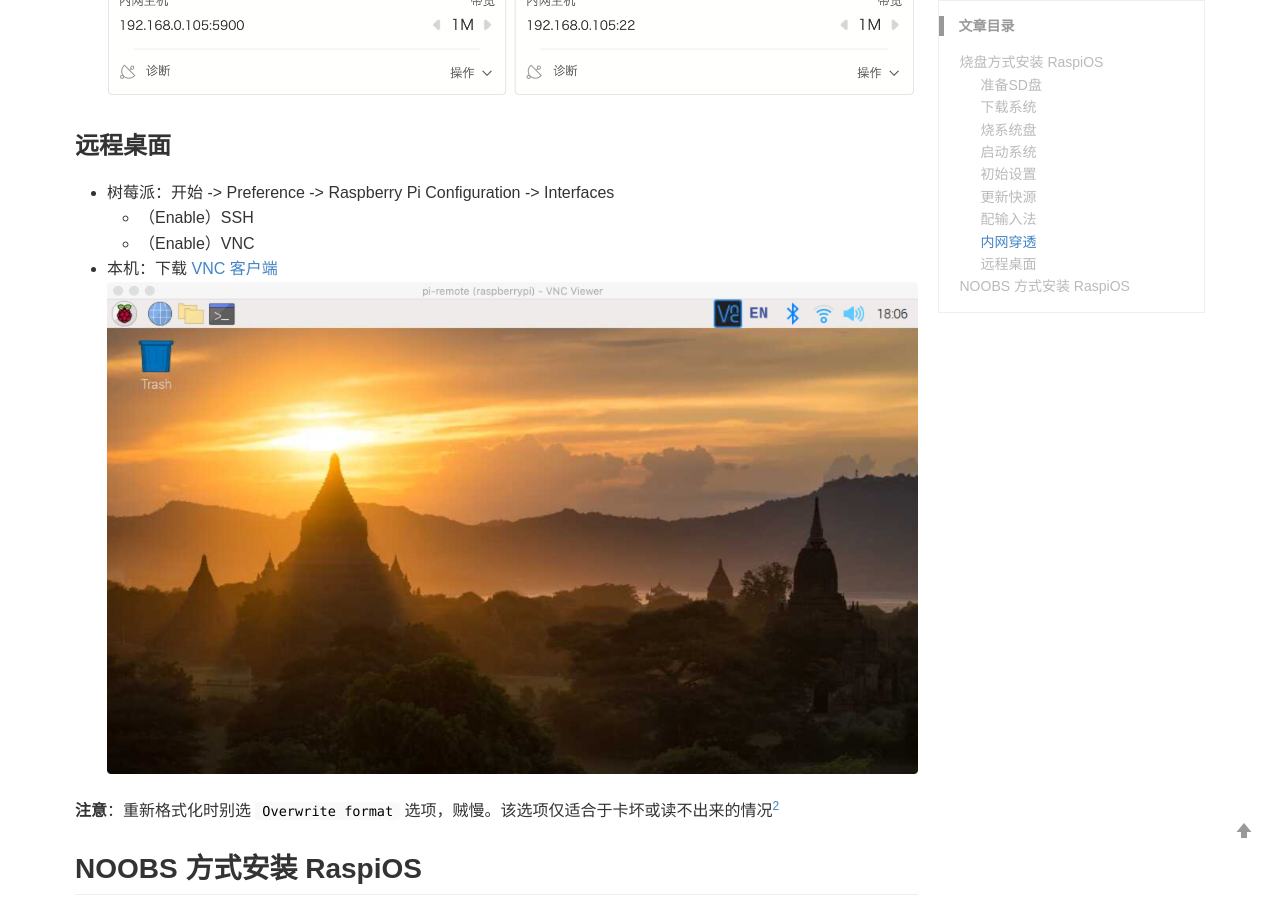
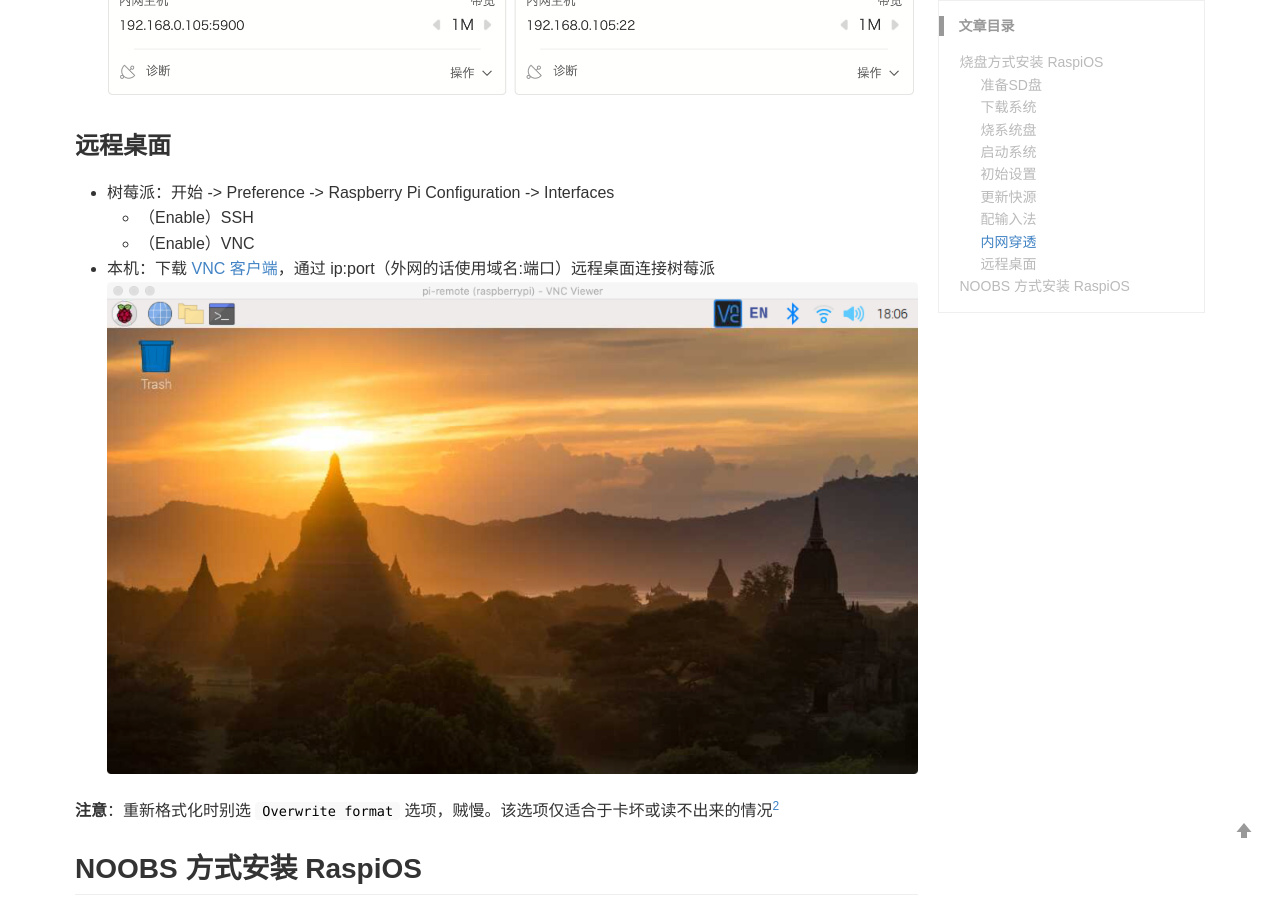
Before and after one commit to ShaneKing/ShaneKing.github.io, a Jekyll site: the page built from _posts/2020-11-22-raspberry-pi-first-experience.md, in a window 1280 px wide and 900 px high, scrolled down 2846 px. Built offline with Jekyll 4.4.1, drawn with Linux system fonts in a browser that asks for light colours; comment, search, counter and statistics services are not loaded.

```diff
--- a/_posts/2020-11-22-raspberry-pi-first-experience.md
+++ b/_posts/2020-11-22-raspberry-pi-first-experience.md
@@ -103,7 +103,7 @@
 - 树莓派：开始 -> Preference -> Raspberry Pi Configuration -> Interfaces
   - （Enable）SSH
   - （Enable）VNC
-- 本机：下载 [VNC 客户端](https://www.realvnc.com/en/connect/download/viewer/)
+- 本机：下载 [VNC 客户端](https://www.realvnc.com/en/connect/download/viewer/)，通过 ip:port（外网的话使用域名:端口）远程桌面连接树莓派
 ![](/images/posts/2020/11/WX20201127-180627@2x.png)
 
 **注意**：重新格式化时别选 `Overwrite format` 选项，贼慢。该选项仅适合于卡坏或读不出来的情况[^2]
```
